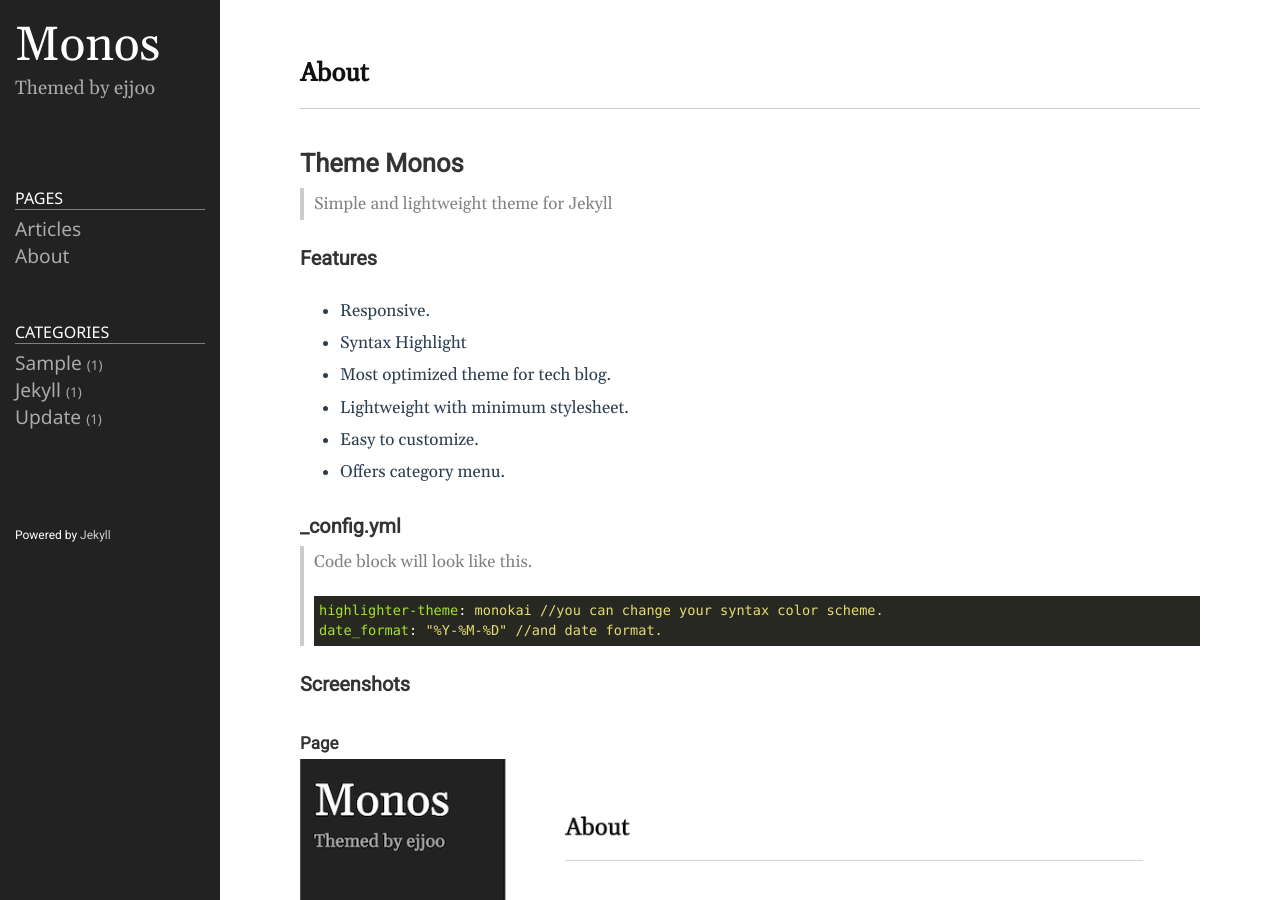
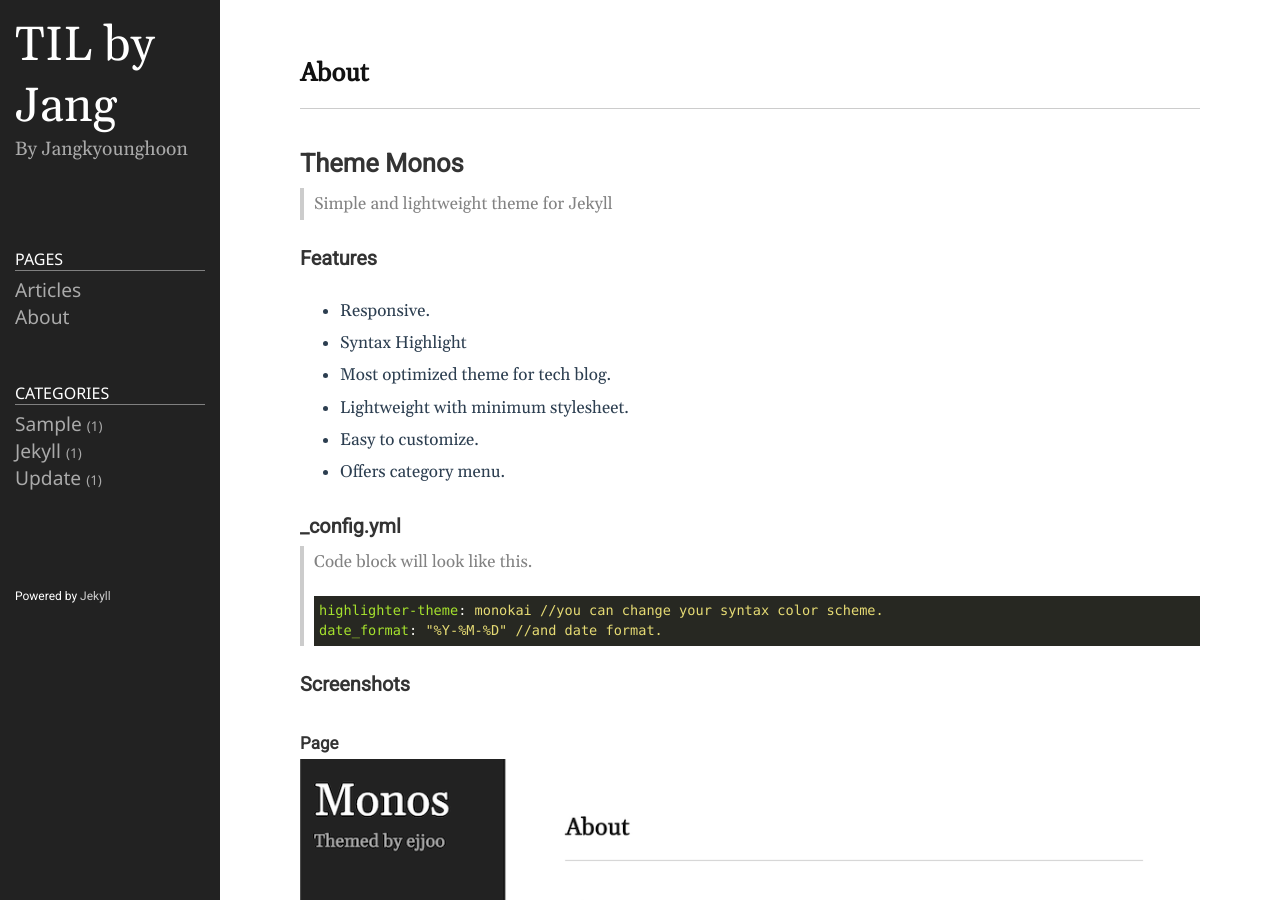
Before and after one commit to kyounghunJang/kyounghunJang.github.io, a Jekyll site: the page built from README.md, in a window 1280 px wide and 900 px high. Built offline with Jekyll 4.4.1, drawn with Linux system fonts in a browser that asks for light colours.

Commit message:
Update _config.yml

```diff
--- a/_config.yml
+++ b/_config.yml
@@ -18,13 +18,14 @@
 # You can create any custom variable you would like, and they will be accessible
 # in the templates via {{ site.myvariable }}.
 
-title: Monos
+title: TIL by Jang
 email: ejjoo7994@gmail.com
 description: >- # this means to ignore newlines until "baseurl:"
-  Themed by ejjoo
+  By Jangkyounghoon
 # baseurl: "/" # the subpath of your site, e.g. /blog
 # url: https://kyounghunjang.github.io/  # the base hostname & protocol for your site, e.g. http://example.com
-github_username: ejjoo
+github_username: kyounghunJang
+
 highlighter: rouge
 svg:
   optimize: true
```
